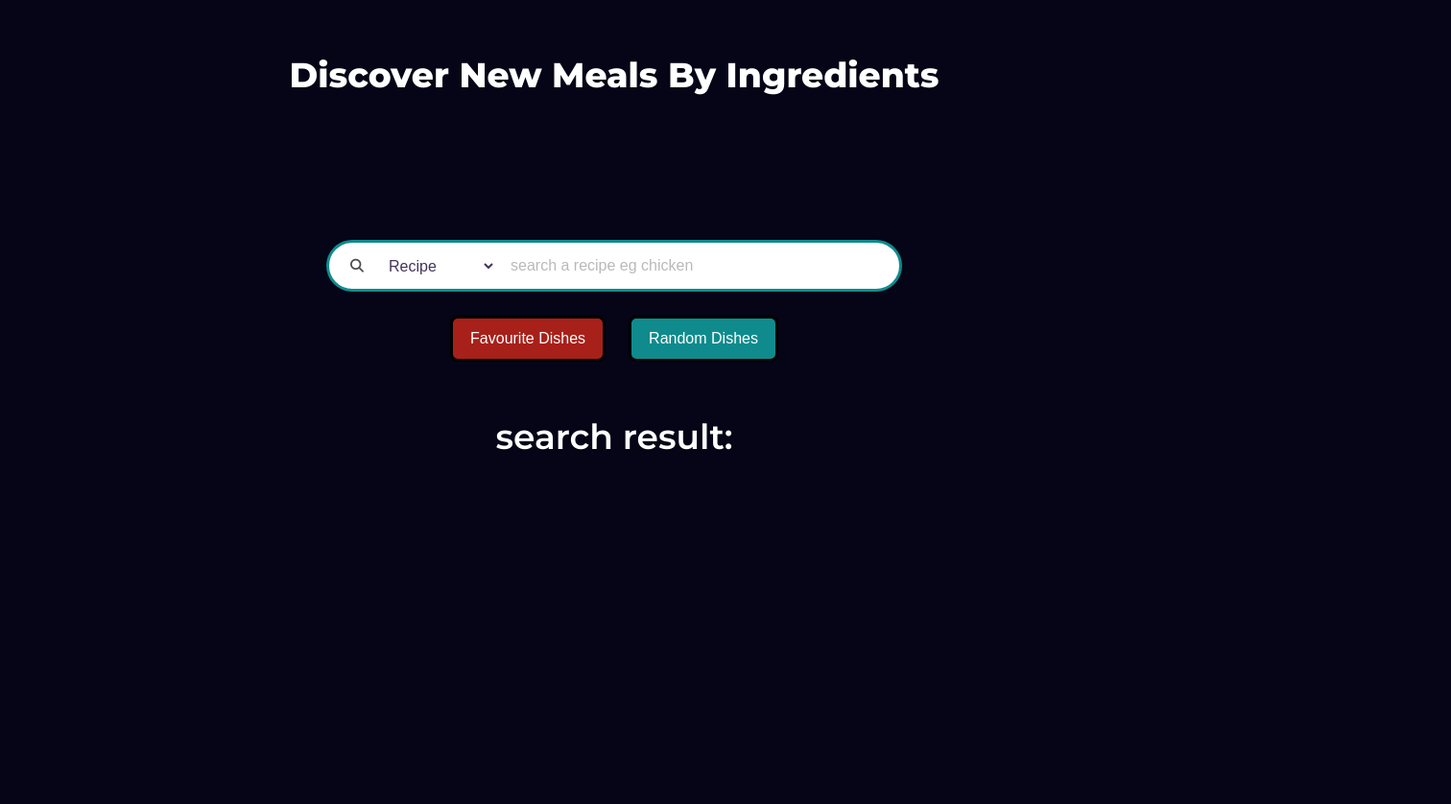
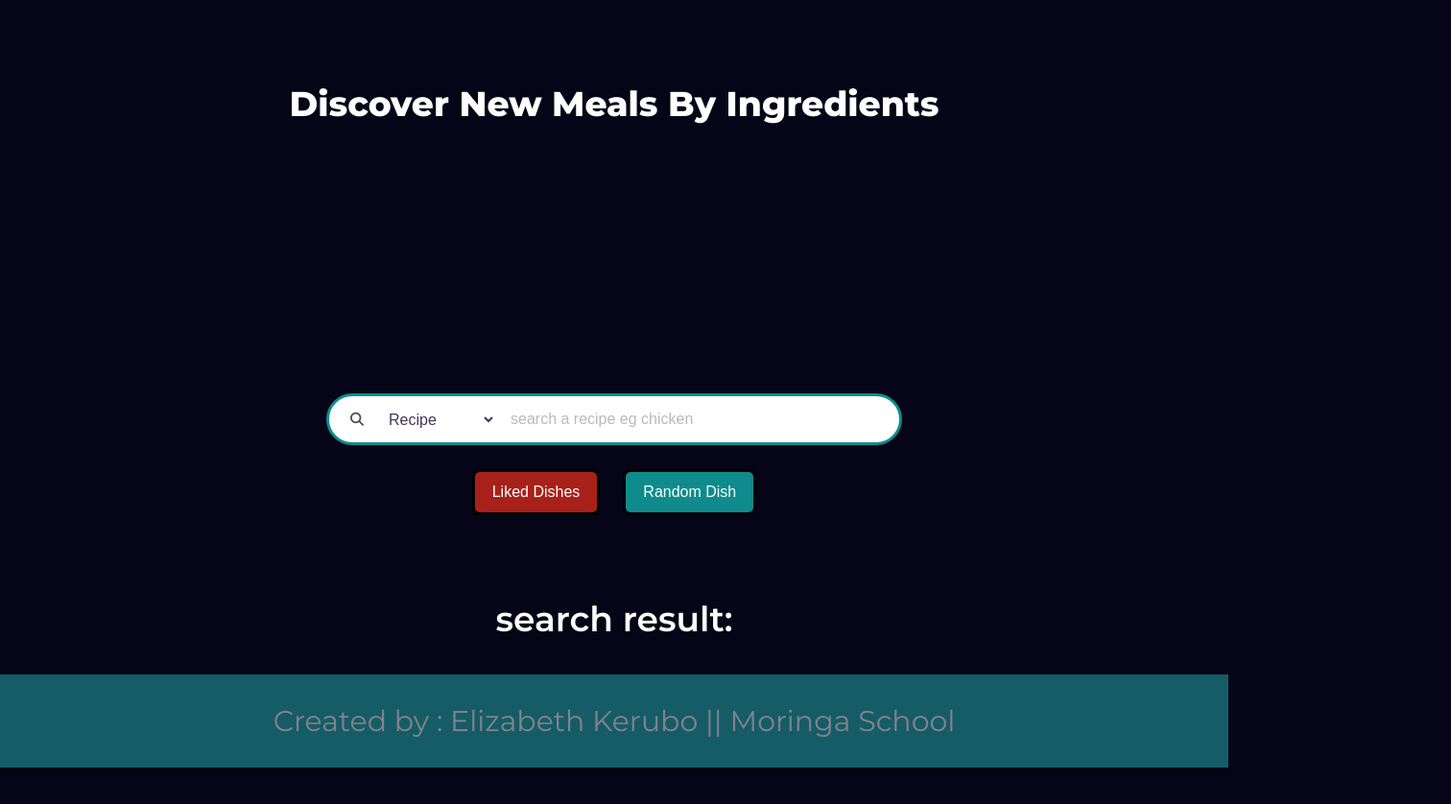
Before and after one commit to elizabethkerubo02/Food-Recipe-App-Wk4-Project, a plain HTML site: page index.html in a window 1280 px wide. Shown: the whole page at 96% size, 1512 px wide, since content can reach past the window. Drawn offline with Linux system fonts and the light colour scheme; no server answers.

Commit message:
added a footer and fixed at the bottom

```diff
--- a/index.html
+++ b/index.html
@@ -10,8 +10,13 @@
   <body>
     <main class="container">
       <h2 class="heading">Discover New Meals By Ingredients </h2>
+      <!-- quotes generator -->
+      <div class="quotes-generator">
+        <p id="quotes"></p>
 
-      <p id="quotes"></p>
+      </div>
+
+
       <div class="search-container">
         <form action="" method="post" id="form">
           <span class="submit-icon"
@@ -38,8 +43,8 @@
           />
         </form>
         <div class="btn-container">
-          <button class="btn fav">Favourite Dishes</button>
-          <button class="btn ran">Random Dishes</button>
+          <button class="btn fav">Liked Dishes</button>
+          <button class="btn ran">Random Dish</button>
         </div>
       </div>
       <h2 class="heading" style="font-weight: 600">search result: </h2>
@@ -58,6 +63,12 @@
 
 
     </main>
+    <footer>
+      <div class="foot">
+
+      <p class="footer">Created by : Elizabeth Kerubo || Moringa School</p>
+      </div>
+    </footer>
     <script src="./index.js"></script>
     <script
       src="https://kit.fontawesome.com/21b47651f1.js"
--- a/index.js
+++ b/index.js
@@ -78,7 +78,7 @@ function updateUI(meals) {
   let html = "";
   meals.map((meal) => {
     html =
-      `<li>
+      `<li class="food-list">
       <div data_id="${meal.idMeal}" class="food-card">
         <div class="food-img-container">
           <img class="food-img" src="${meal.strMealThumb}" alt="food-image" />
@@ -187,6 +187,7 @@ function mealRecipeModal(meal) {
   meal = meal[0];
 
   let html = `
+      <div class= "recipe-displayed">
       <h2 class = "recipe-title">${meal.strMeal}</h2>
       <p class = "recipe-category">${meal.strCategory}</p>
       <div class = "recipe-meal-img">
@@ -199,6 +200,8 @@ function mealRecipeModal(meal) {
 
       <div class = "recipe-link">
           <a href = "${meal.strYoutube}" target = "_blank">Watch Video</a>
+      </div>
+
       </div>
   `;
   console.log(html);
--- a/style.css
+++ b/style.css
@@ -23,20 +23,27 @@ li {
   text-align: center;
   margin-top: 5.6rem;
   color: #fff;
+  padding: 3rem 0;
 
 }
-blockquote {
-  margin-top: 2.4rem;
+
+/* quotes generator */
+.quotes-generator{
+  width: 150rem;
+  height: 200px;
+  margin: 0 auto;
+
+}
+#quotes{
+  color: #fff;
+  font-size: 2.7rem;
   text-align: center;
-  font-weight: 400;
-  font-size: 1.8rem;
-  line-height: 1.4;
-  color: #fff;
+  padding: 2em;
 }
 /* ........................//search-box edit//..................... */
 #form {
   display: flex;
-  align-items: strech;
+  align-items: stretch;
   max-width: 60rem;
   font-family: inherit;
   border: 3px solid #0F8B8D;
@@ -109,7 +116,7 @@ blockquote {
 /* //...............meals-box.................// */
 .food-card {
   height: 46rem;
-  width: 35rem;
+  width: 40rem;
   overflow: hidden;
   background-color: #fff;
   border-radius: 8px;
@@ -118,8 +125,9 @@ blockquote {
   box-shadow: 1px 1px 15px 1px rgba(121, 229, 225, 0.5);
   place-self: center;
 }
+
 .food-img-container {
-  height: 20rem;
+  height: 27rem;
 }
 .food-img {
   width: 100%;
@@ -132,13 +140,13 @@ blockquote {
   padding: 2.4rem 1.2rem;
 }
 .title {
-  font-size: 1.8rem;
+  font-size: 2.5rem;
 }
 .btn-view {
   width: 100%;
-  height: 3.6rem;
+  height: 5.6rem;
   position: absolute;
-  font-size: 1.4rem;
+  font-size: 3.4rem;
   letter-spacing: 0.2rem;
   bottom: 0;
   font-weight: 400;
@@ -146,7 +154,7 @@ blockquote {
   color: #fff;
 }
 .btn-like {
-  font-size: 1.8rem;
+  font-size: 2.8rem;
   color: #ccc;
   padding: 0.6rem;
 }
@@ -159,6 +167,7 @@ blockquote {
 }
 .meal-box {
   margin-top: 6.4rem;
+
 }
 .display {
   display: grid;
@@ -237,11 +246,28 @@ blockquote {
   border-radius: 50%;
   /* margin: 1.5rem auto; */
 }
-#quotes{
+
+/* footer */
+.foot{
+  position: fixed;
+  bottom: 0;
+  left: 0;
+  width: 100%;
+  background-color: #26b4b7;
+  opacity: 0.5;
+  padding: 2rem;
+  margin-top: 20rem;
+
+}
+
+.footer{
   color: #fff;
-  font-size: 2.5rem;
+  padding: 10px;
+  color: #fff;
   text-align: center;
-  padding: 2em;
+  font-size: 3rem;
+
+
 }
 
 /* Media Queries */
```
